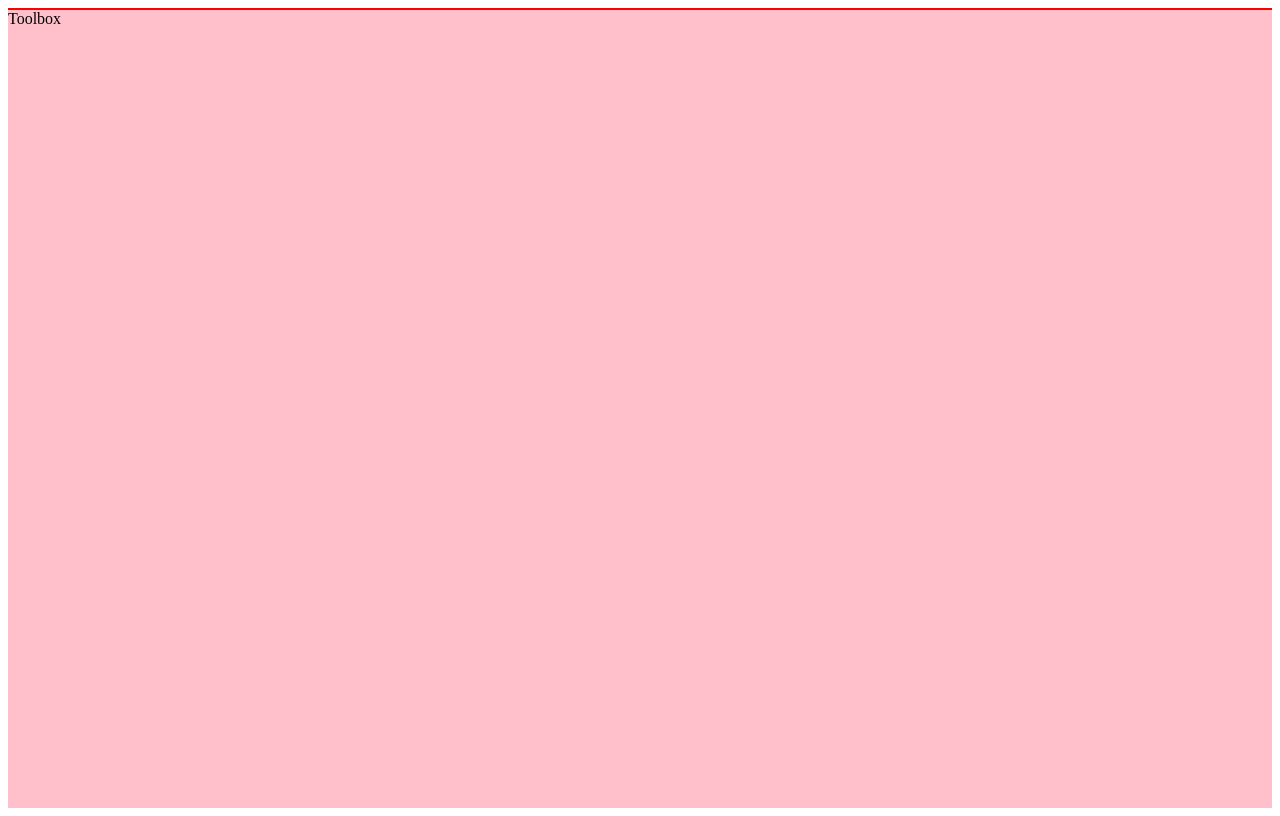
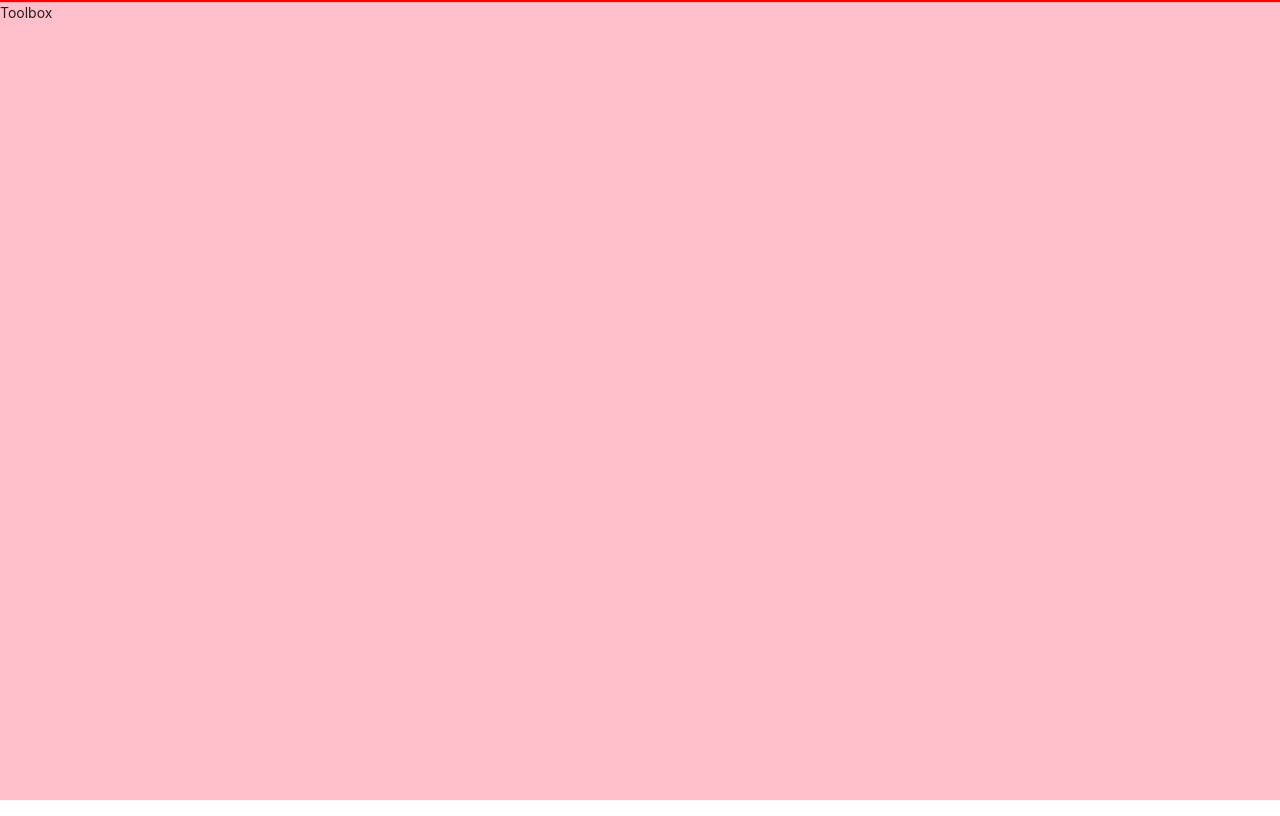
Before and after one commit to southchen/mini-sketch-react, a React (Create React App) app: page / in a window 1280 px wide. Built offline with nearby package versions, Linux system fonts and the light colour scheme.

Commit message:
add lib style

```diff
--- a/src/App.tsx
+++ b/src/App.tsx
@@ -1,9 +1,11 @@
 import React from 'react';
+
 import { Board } from './components/Board';
+import './index.css';
 function App() {
   return (
     <>
-      <Board></Board>
+      <Board />
     </>
   );
 }
--- /dev/null
+++ b/src/index.css
@@ -0,0 +1 @@
+@import '~antd/dist/antd.css';
```
